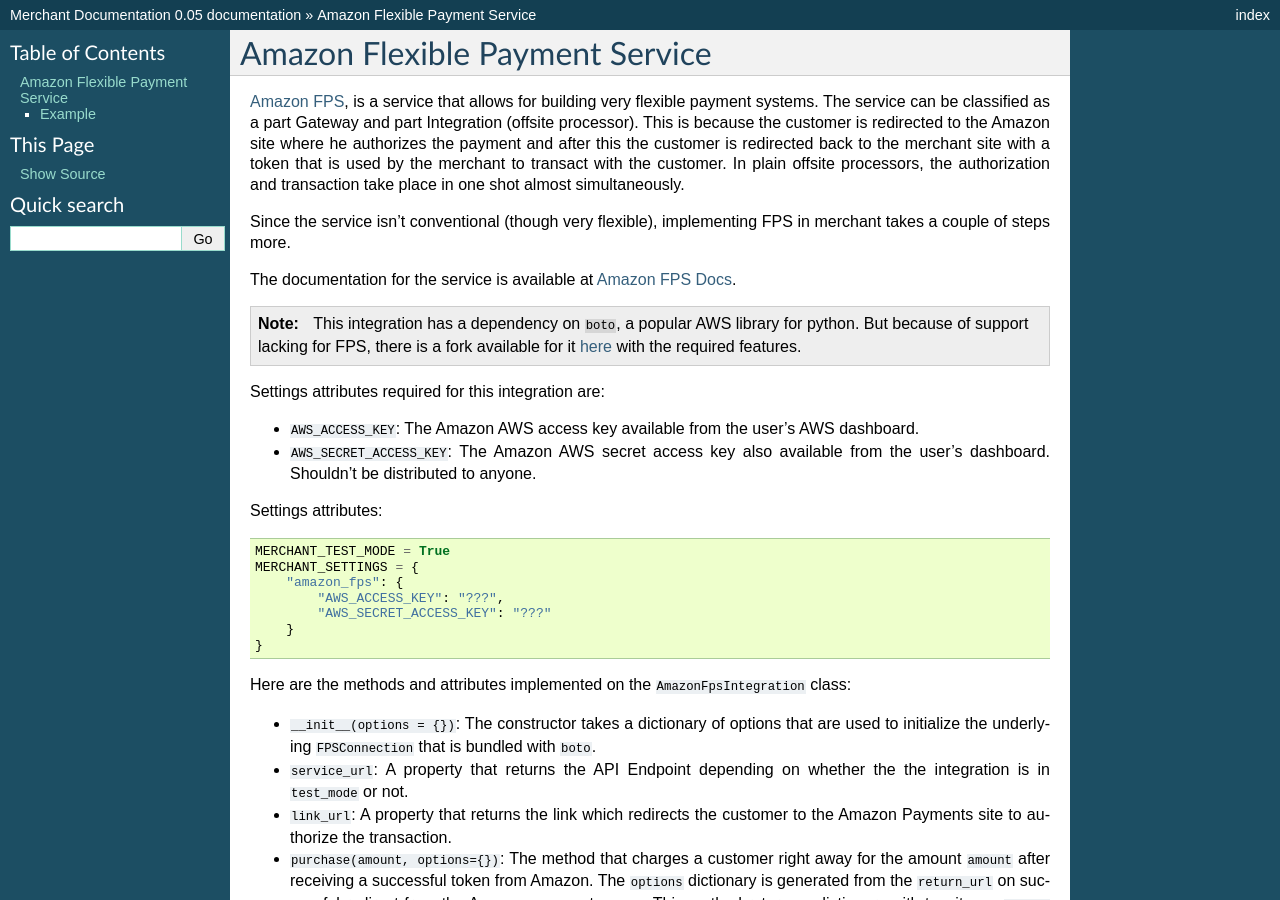
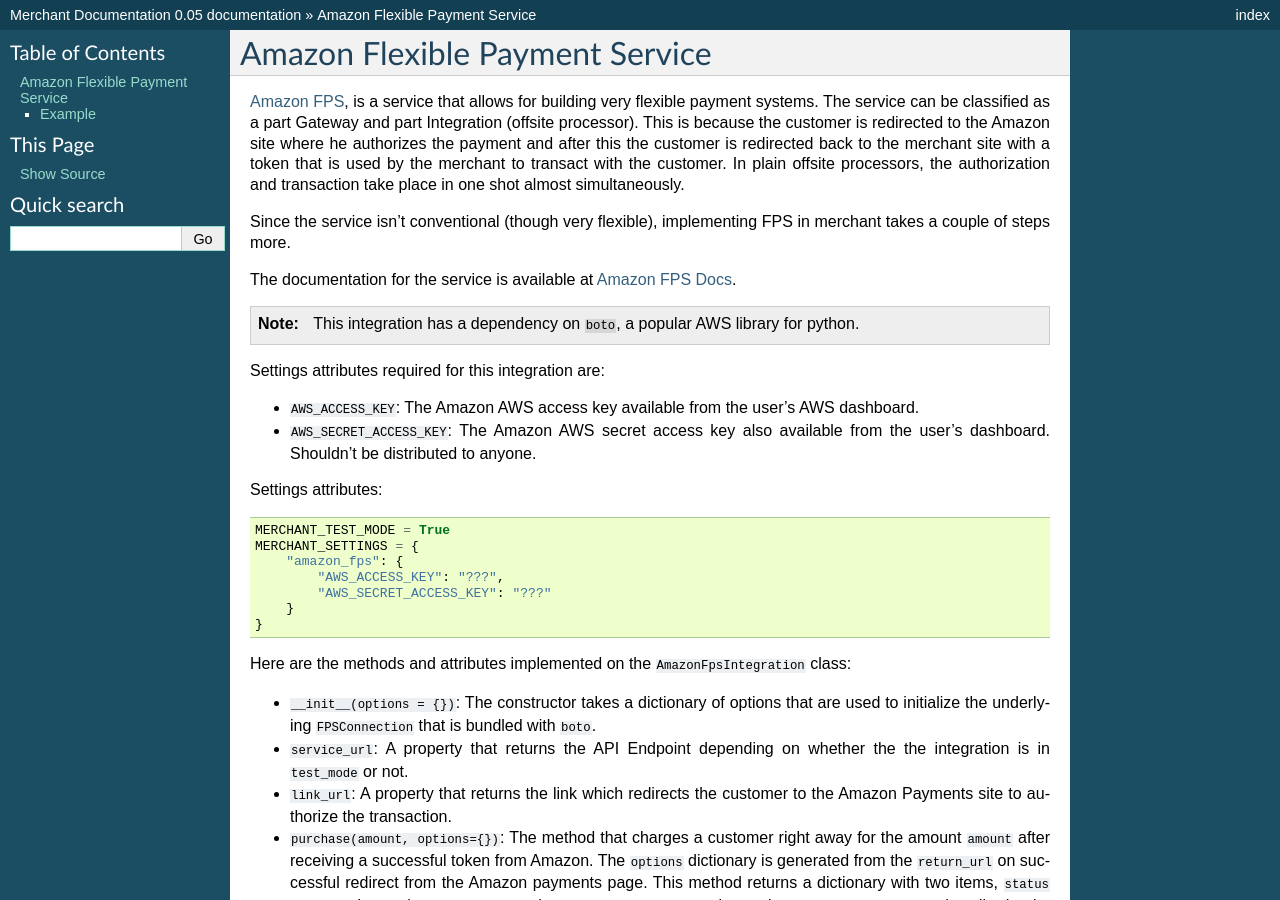
Before and after one commit to agiliq/merchant, a Sphinx documentation site: the page built from docs/offsite/amazon_fps.rst, in a window 1280 px wide and 900 px high. Built offline with Sphinx 7.4.7, drawn with Linux system fonts in a browser that asks for light colours.

Commit message:
Since the pull request is integrated into the mainstream boto. The notice can be updated.

```diff
--- a/docs/offsite/amazon_fps.rst
+++ b/docs/offsite/amazon_fps.rst
@@ -16,9 +16,7 @@
 
 .. note::
 
-   This integration has a dependency on ``boto``, a popular AWS library for python. But
-   because of support lacking for FPS, there is a fork available for it here_ with the
-   required features.
+   This integration has a dependency on ``boto``, a popular AWS library for python.
 
 Settings attributes required for this integration are:
 
```
